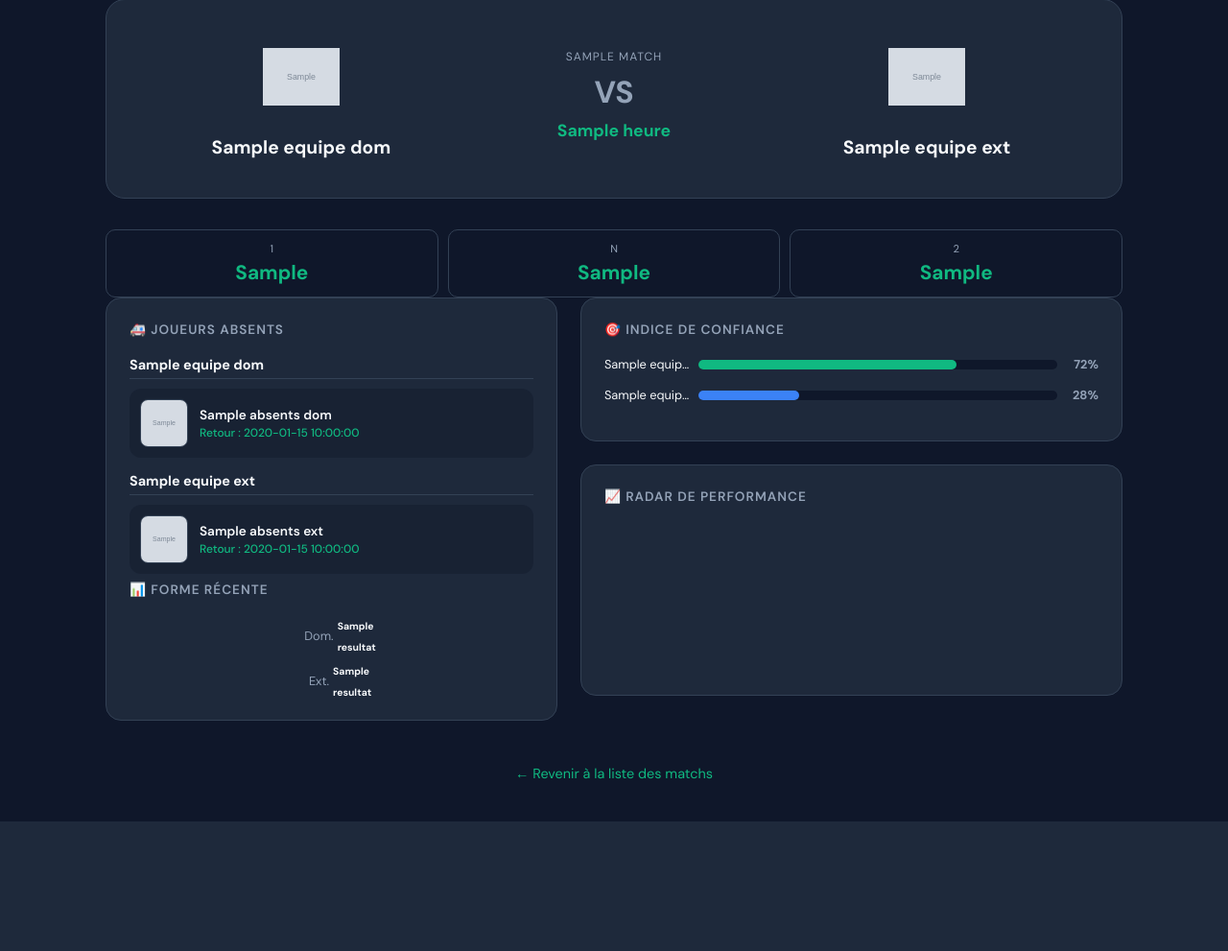
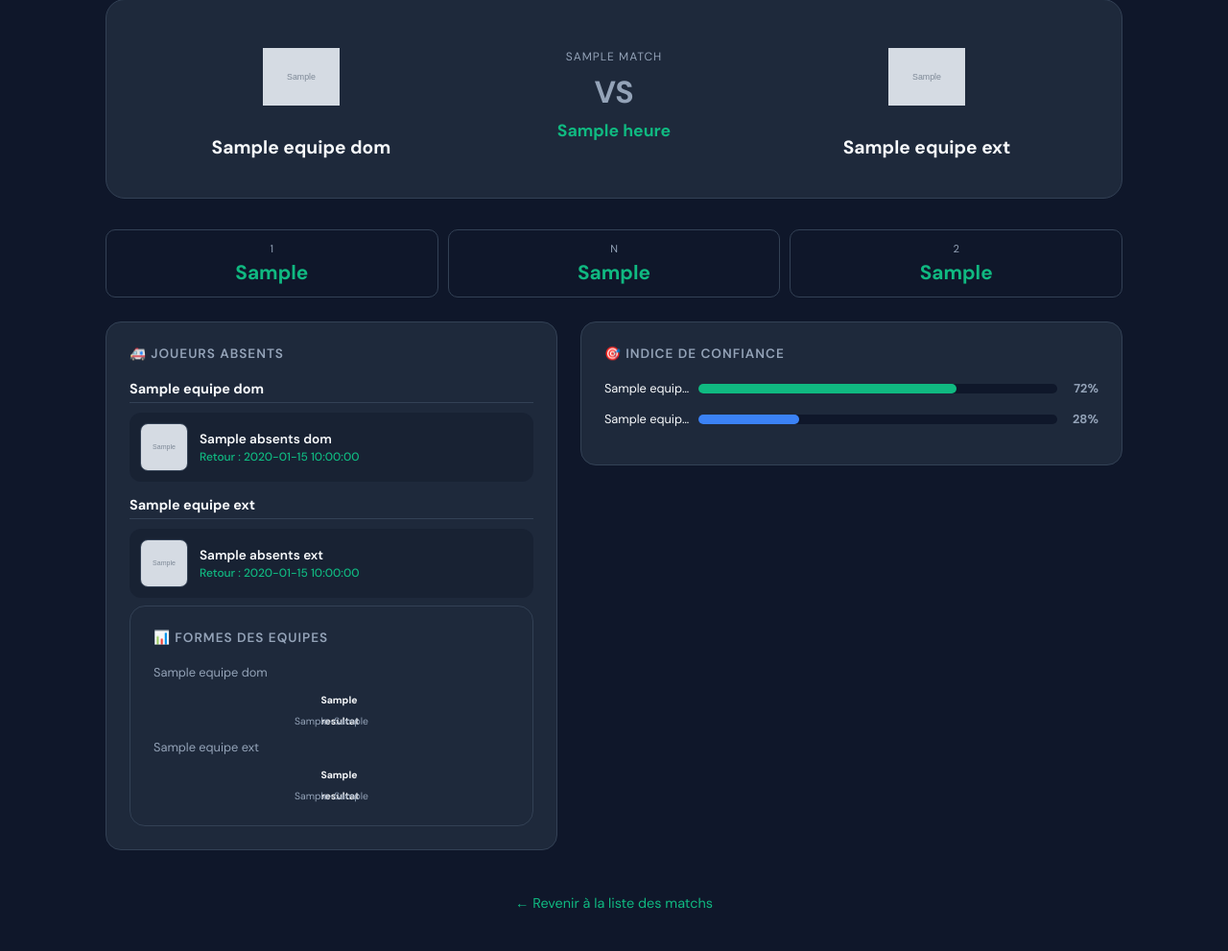
Before and after one commit to amadou432/Football-Visualizer, a Flask app: template templates/match.html in a window 1280 px wide. Shown: the part 124-1115 px from the top of the page at 96% size. Before the commit the page ends 980 px from the top, so only its background shows below. Run offline with Flask 3, Linux system fonts and the light colour scheme; the template is opened without the code that fills it: most values are stand-ins (such as "Sample title", 1, 10 or a date in 2020); grey boxes marked "Sample" are stand-in pictures; a map, chart or similar area stays blank.

Commit message:
correction de l'affichage des formes des equipes

```diff
--- a/static/style.css
+++ b/static/style.css
@@ -279,7 +279,11 @@
 }
 
 /* COTES */
-.odds-flex { display: flex; gap: 10px; }
+.odds-flex {
+    display: flex;
+    gap: 10px;
+    margin-bottom: 25px;
+ }
 .odd {
     background: var(--bg-dark);
     flex: 1;
--- a/templates/match.html
+++ b/templates/match.html
@@ -88,19 +88,30 @@
                         {% endfor %}
                     </div>
 
-                    <div class="divider"></div>
+                    <div class="info-card">
+    <h3>📊 Formes des Equipes</h3>
 
-                    <h3 class="section-title">📊 Forme Récente</h3>
-                    <div class="form-container">
-                        <div class="form-row">
-                            <span class="form-equipe-label">Dom.</span>
-                            {% for f in forme_dom %}<span class="badge-f f-{{ f.resultat }}">{{ f.resultat }}</span>{% endfor %}
-                        </div>
-                        <div class="form-row">
-                            <span class="form-equipe-label">Ext.</span>
-                            {% for f in forme_ext %}<span class="badge-f f-{{ f.resultat }}">{{ f.resultat }}</span>{% endfor %}
-                        </div>
-                    </div>
+    <p class="form-equipe-label">{{ match.equipe_dom.nom_equipe }}</p>
+    <div class="form-row">
+        {% for f in match.forme_dom %}
+            <div class="form-item">
+                <span class="badge-f f-{{ f.resultat }}">{{ f.resultat }}</span>
+                <p class="form-score">{{ f.buts_marques }}-{{ f.buts_encaisses }}</p>
+            </div>
+        {% endfor %}
+    </div>
+
+    <p class="form-equipe-label">{{ match.equipe_ext.nom_equipe }}</p>
+    <div class="form-row">
+        {% for f in match.forme_ext %}
+            <div class="form-item">
+                <span class="badge-f f-{{ f.resultat }}">{{ f.resultat }}</span>
+                <p class="form-score">{{ f.buts_marques }}-{{ f.buts_encaisses }}</p>
+            </div>
+        {% endfor %}
+    </div>
+
+</div>
                 </div>
             </div>
 
@@ -124,10 +135,7 @@
                     </div>
                 </div>
 
-                <div class="info-card">
-                    <h3>📈 Radar de Performance</h3>
-                    <canvas id="radarChart"></canvas>
-                </div>
+
             </div>
 
         </div>
```
